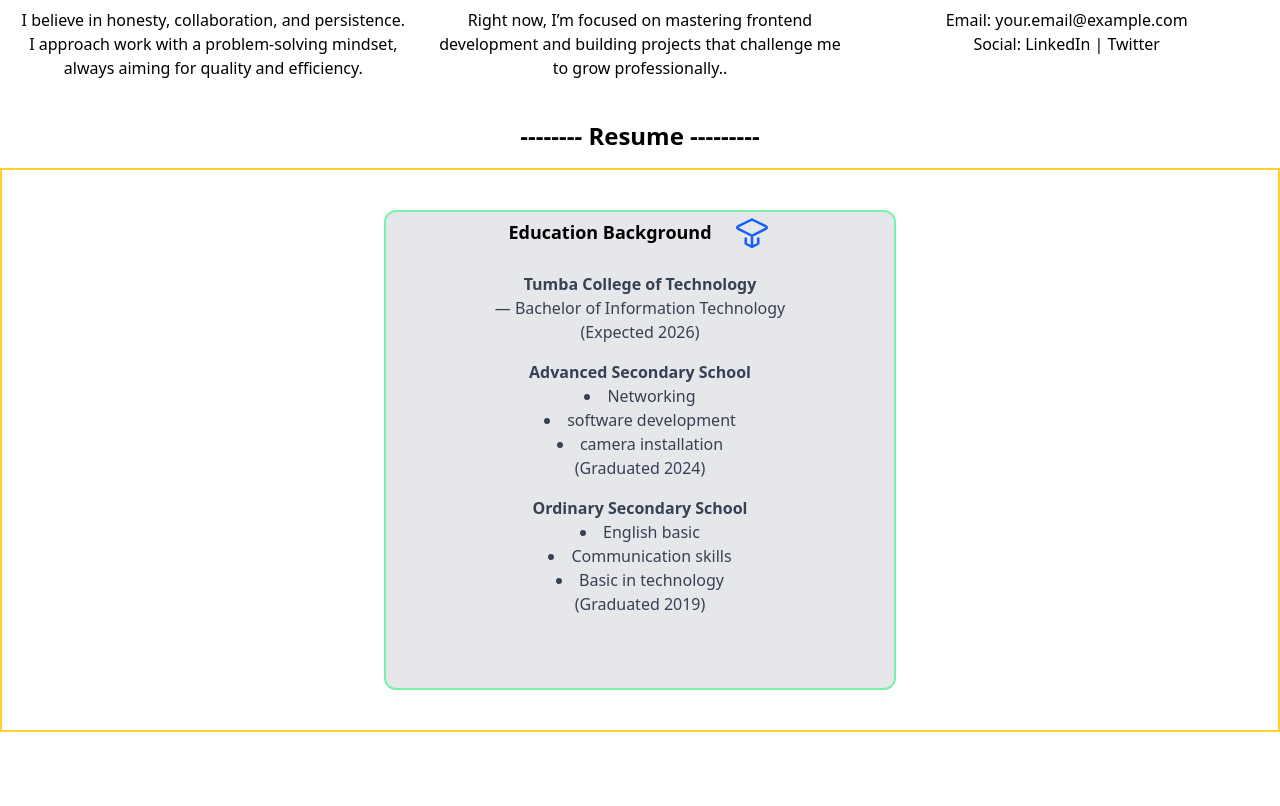
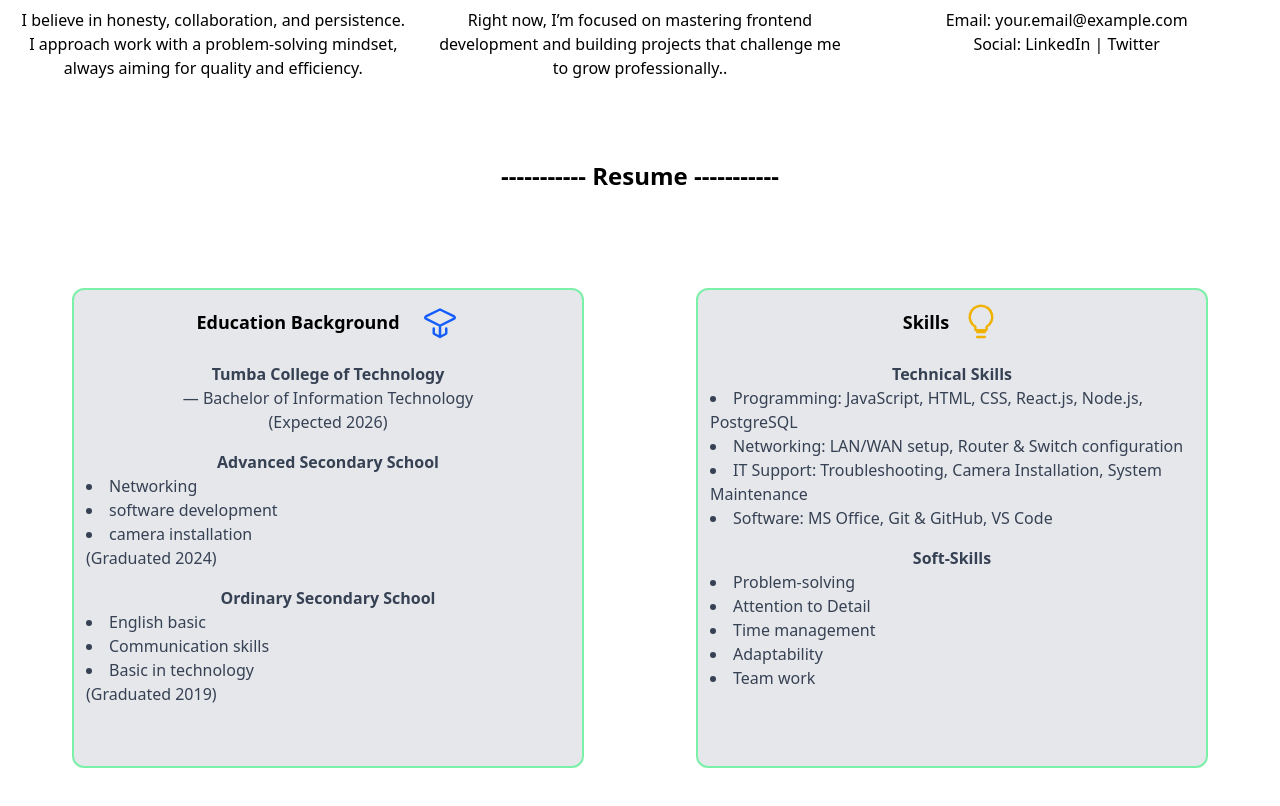
Before and after one commit to Olivier-Masabo/tailwind-practice, a React (Vite) app: page / in a window 1280 px wide. Shown: the part 1240-2046 px from the top of the page. Before the commit the page ends 1972 px from the top, so only its background shows below. Built offline with nearby package versions, Linux system fonts and the light colour scheme.

Commit message:
finalize Resume section

```diff
--- a/src/body.jsx
+++ b/src/body.jsx
@@ -17,7 +17,7 @@ import profile from './assets/prof.jpg'
         <ul className="hidden  md:flex justify-around items-center gap-x-5 mr-10 text-sl cursor-pointer text-black">
             <li className="text-red-500 active-link">Home</li>
             <li><a href="#about">About</a></li>
-            <li>Resume</li>
+            <li><a href="#resume">Resume</a></li>
             <li>Services</li>
             <li>contact</li>-
         </ul>
@@ -100,10 +100,10 @@ Let’s create something great together!</h2>
 
 </div>
 
-  <h1 className="text-2xl text-center font-bold ">-------- Resume ---------</h1>
-<div className="border-amber-300 border-2 mt-4 flex justify-evenly items-center ">
+  <h1 id="resume" className="p-10 text-center font-bold text-2xl ">----------- Resume -----------</h1>
+<div className="mt-4 flex justify-evenly items-center ">
   <div className='border-green-300 border-2  w-lg text-center h-[60vh] rounded-xl bg-gray-200 m-10'>
-    <h2 class="flex items-center text-lg font-bold justify-center mb-5">
+    <h2 class="flex items-center text-lg font-bold justify-center mb-5 mt-3">
 
       Education Background
   <svg xmlns="http://www.w3.org/2000/svg"
@@ -128,7 +128,7 @@ Let’s create something great together!</h2>
     </p>
     <p class="text-gray-700">
       <strong> Advanced Secondary School</strong>
-      <ul className='list-disc list-inside'>
+      <ul className='list-disc list-inside  text-start px-3'>
       <li>Networking</li>
       <li>software development</li>
       <li>camera installation</li> (Graduated 2024)
@@ -137,10 +137,53 @@ Let’s create something great together!</h2>
 
       <p class="text-gray-700">
       <strong> Ordinary Secondary School</strong>
-      <ul className='list-disc list-inside'>
+      <ul className='list-disc list-inside  text-start px-3'>
       <li>English basic</li>
       <li>Communication skills</li>
       <li>Basic in technology</li> (Graduated 2019)
+      </ul>
+    </p>
+  </div>
+
+  </div>
+
+
+    <div className='border-green-300 border-2  w-lg text-center h-[60vh] rounded-xl bg-gray-200 m-10'>
+    <h2 class="flex items-center text-lg font-bold justify-center mb-5 mt-3">
+      Skills
+<svg xmlns="http://www.w3.org/2000/svg"
+     fill="none"
+     viewBox="0 0 24 24"
+     stroke-width="1.5"
+     stroke="currentColor"
+     class="w-10 h-10 text-yellow-500 ml-3">
+  <path stroke-linecap="round"
+        stroke-linejoin="round"
+        d="M12 2.25a6.75 6.75 0 00-3.375 12.6v1.275a.75.75 0 00.75.75h5.25a.75.75 0 00.75-.75v-1.275A6.75 6.75 0 0012 2.25zM9.75 18h4.5m-4.5 3h4.5" />
+</svg>
+
+
+</h2>
+ <div class="space-y-4">
+
+    <p class="text-gray-700">
+      <strong>Technical Skills</strong>
+      <ul className='list-disc list-inside text-start px-3'>
+      <li>Programming: JavaScript, HTML, CSS, React.js, Node.js, PostgreSQL</li>
+      <li>Networking: LAN/WAN setup, Router & Switch configuration</li>
+      <li>IT Support: Troubleshooting, Camera Installation, System Maintenance</li>
+      <li>Software: MS Office, Git & GitHub, VS Code</li>
+      </ul>
+    </p>
+
+      <p class="text-gray-700">
+      <strong> Soft-Skills</strong>
+      <ul className='list-disc list-inside  text-start px-3'>
+        <li>Problem-solving</li>
+      <li>Attention to Detail</li>
+      <li>Time management</li>
+      <li>Adaptability</li>
+      <li>Team work</li>
       </ul>
     </p>
   </div>
```
